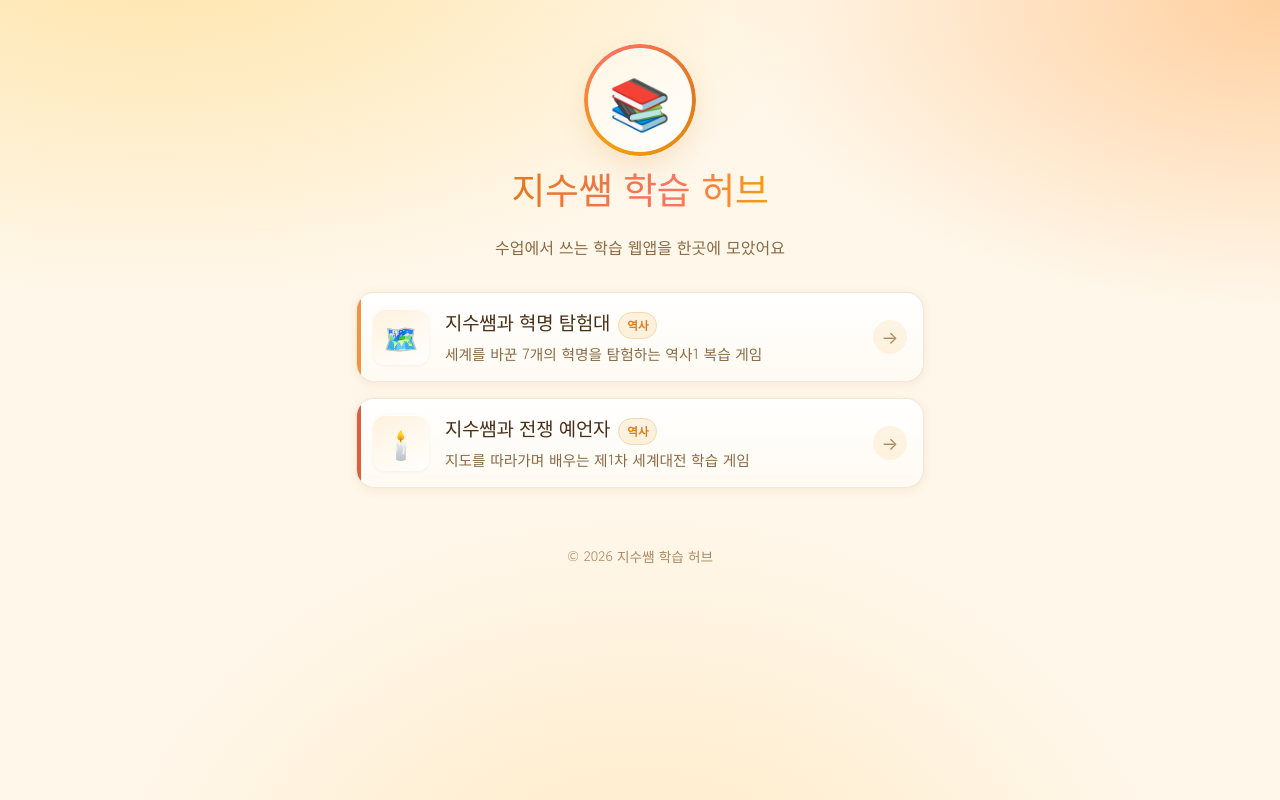
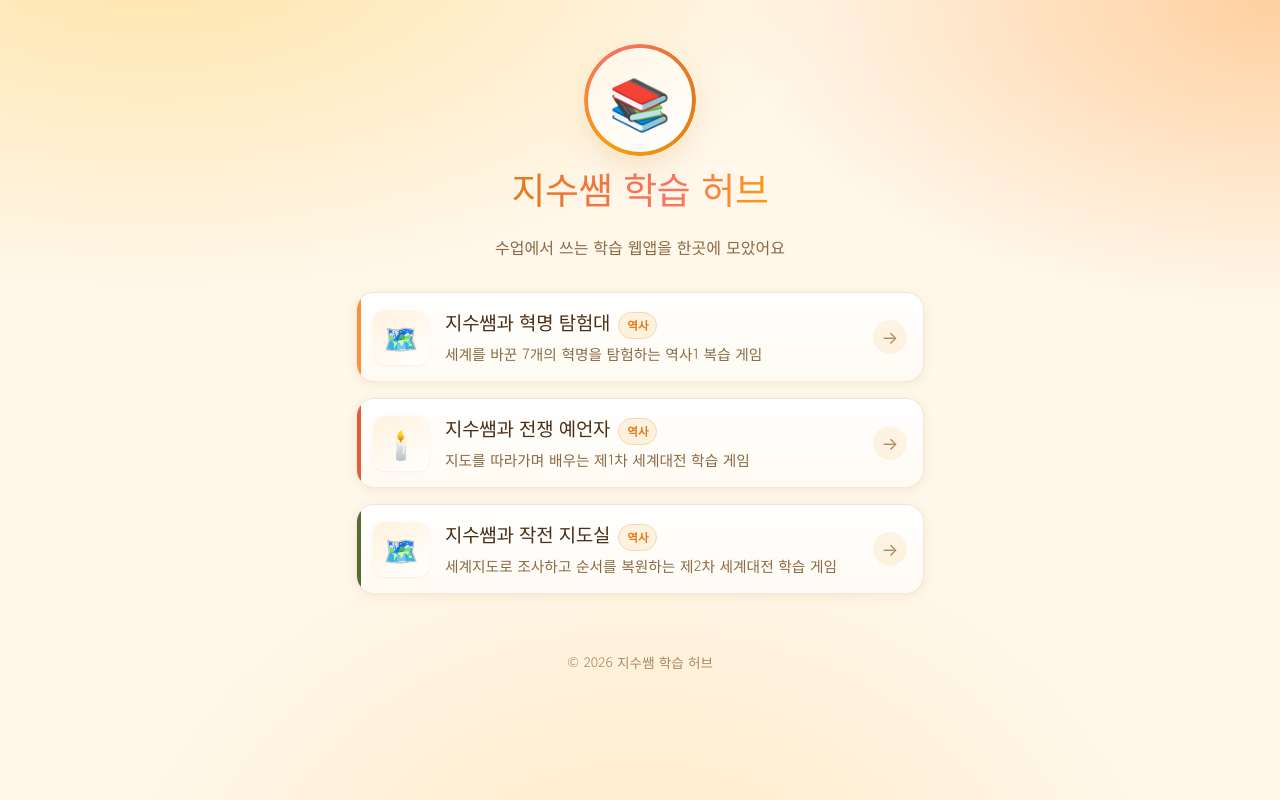
Before and after one commit to sue-teacher/rinkpage, a React (Vite) app: page / in a window 1280 px wide. Built offline with nearby package versions, Linux system fonts and the light colour scheme.

Commit message:
학습 허브에 제2차 세계대전(작전 지도실) 링크 추가

```diff
--- a/src/data/links.js
+++ b/src/data/links.js
@@ -42,6 +42,16 @@ export const links = [
     accent: '#e05d3a',
     status: 'live',
   },
+  {
+    id: 'ww2',
+    title: '지수쌤과 작전 지도실',
+    description: '세계지도로 조사하고 순서를 복원하는 제2차 세계대전 학습 게임',
+    url: 'https://world-war-2.vercel.app/',
+    emoji: '🗺️',
+    tag: '역사',
+    accent: '#556b2f',
+    status: 'live',
+  },
 
   // ── 새 학습 웹앱을 여기에 추가하세요 ───────────────────────
   // {
```
